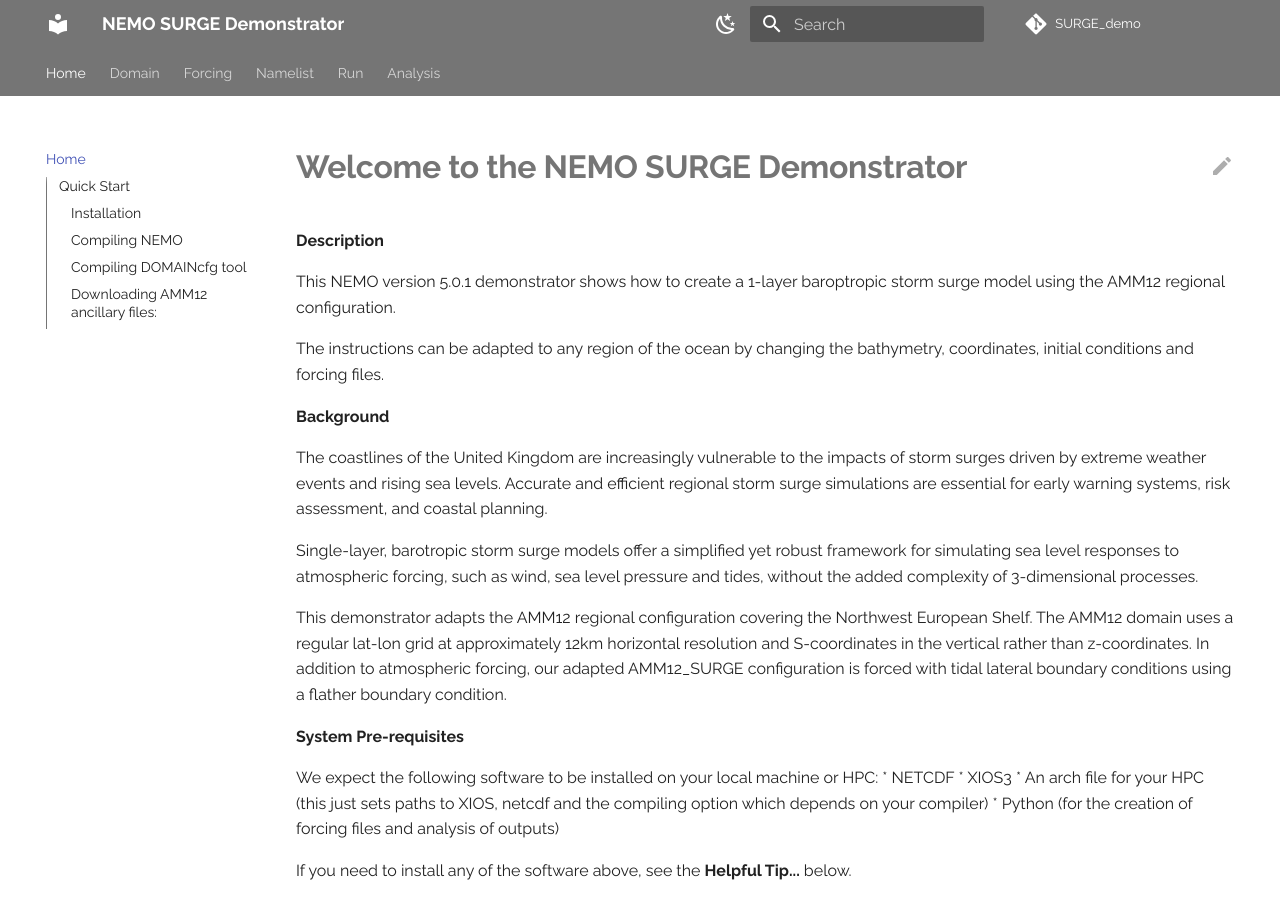
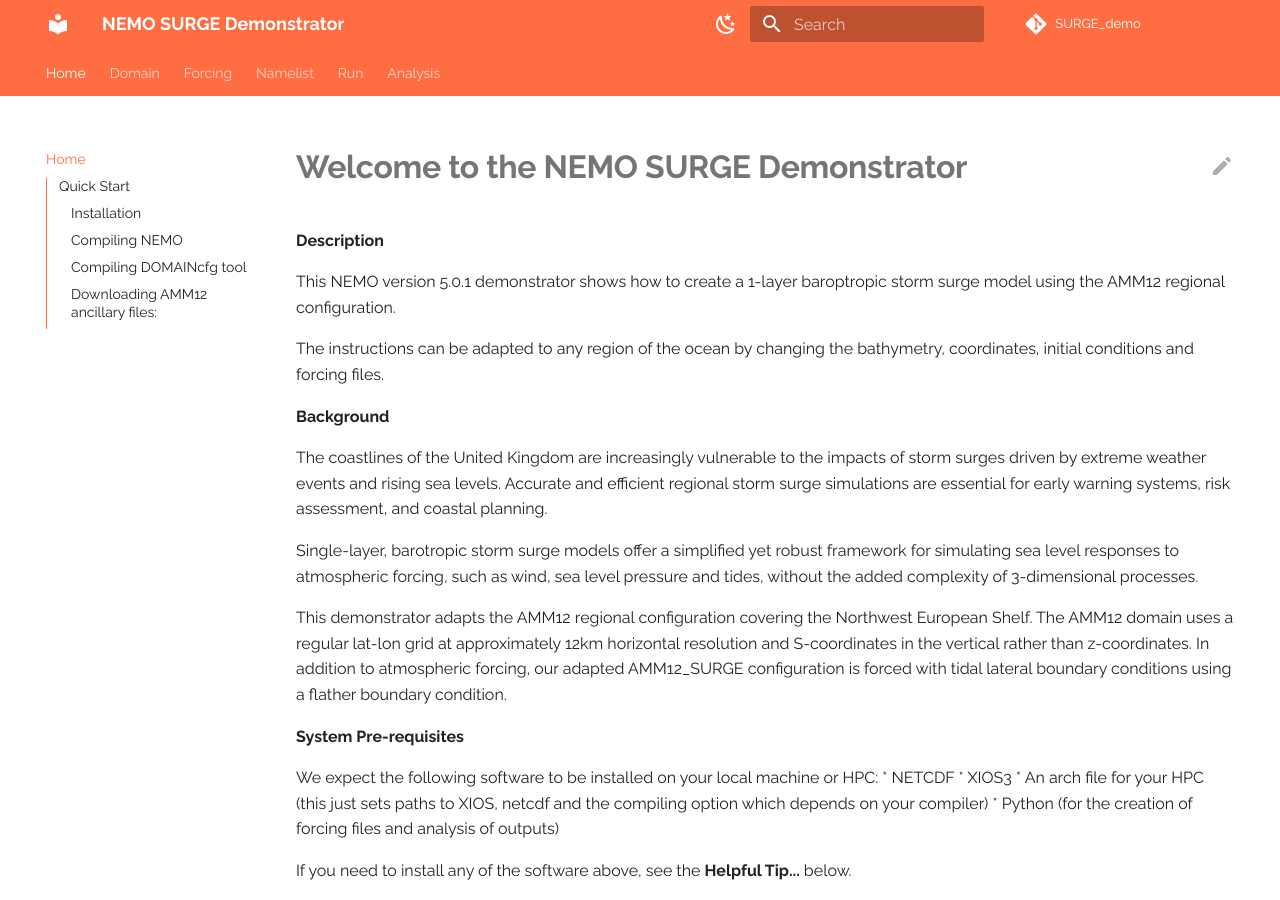
Before and after one commit to NOC-MSM/SURGE_demo, an MkDocs documentation site: the page built from docs/docs/index.md, in a window 1280 px wide and 900 px high. Built offline with MkDocs 1.6.1 and Material for MkDocs 9.7.7, drawn with Linux system fonts in a browser that asks for light colours; emoji names are drawn with the system emoji font; comment, search, counter and statistics services are not loaded.

Commit message:
Updated docs color scheme.

```diff
--- a/docs/mkdocs.yml
+++ b/docs/mkdocs.yml
@@ -32,14 +32,7 @@ theme:
       toggle:
         icon: material/weather-night
         name: Dark mode
-      primary: grey
-      accent: light blue
-    # Light Mode
-    - scheme: slate
-      toggle:
-        icon: material/weather-sunny
-        name: Light mode
-      primary: grey
+      primary: deep orange
       accent: light blue
 
 markdown_extensions:
```
